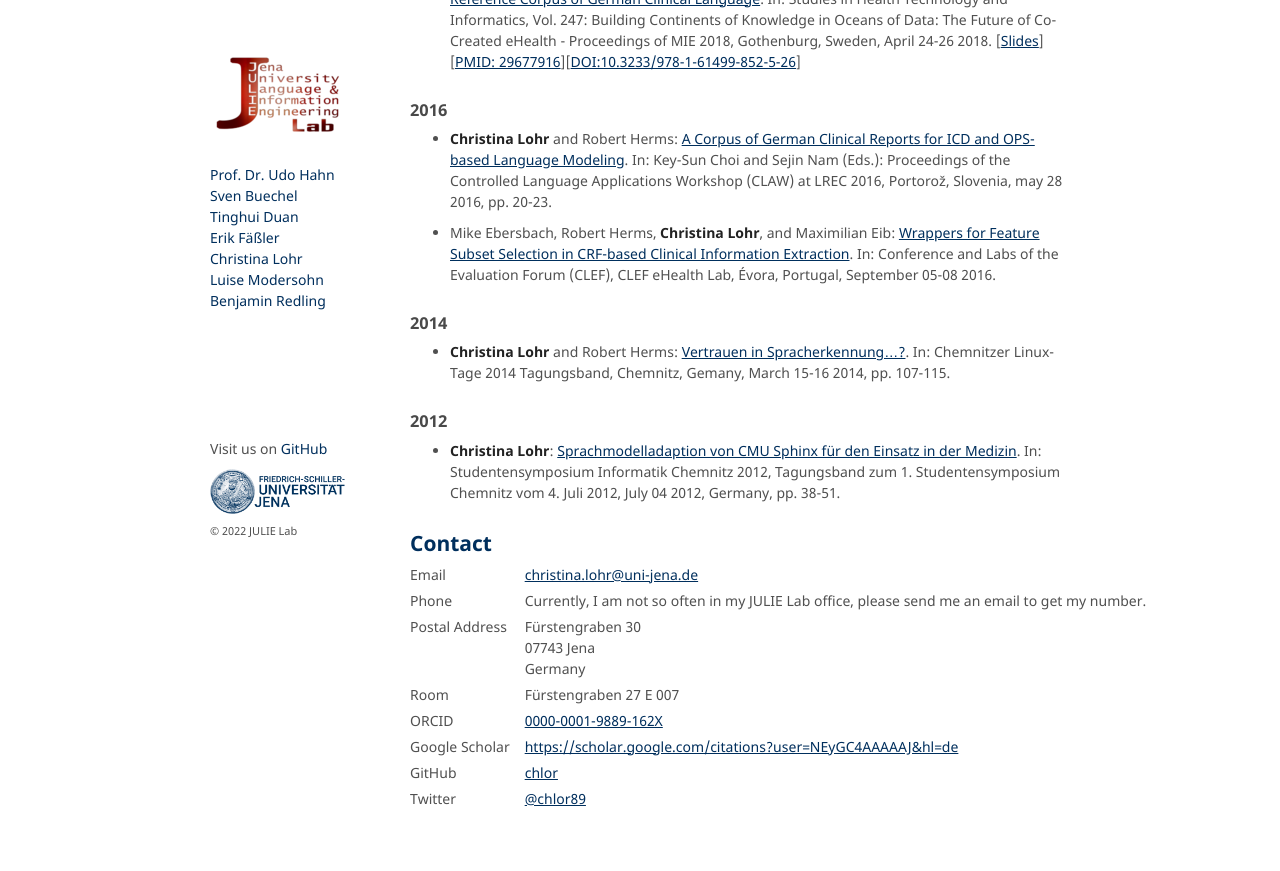
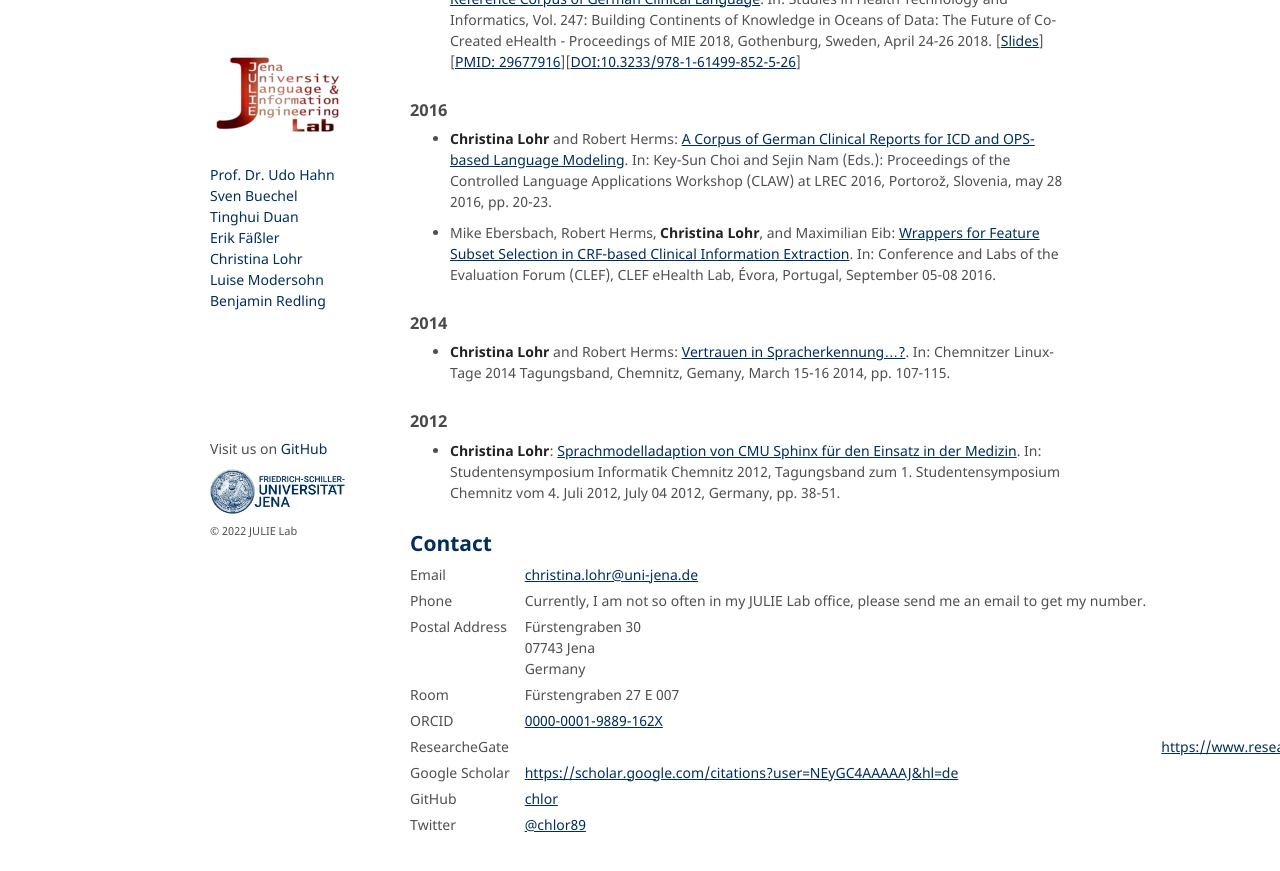
Before and after one commit to JULIELab/JULIELab.github.io, a Jekyll site: the page built from Staff/Lohr/index.md, in a window 1280 px wide and 900 px high, scrolled down 2412 px. Shown: the top 871 px of the window. Built offline with Jekyll 4.4.1, drawn with Linux system fonts in a browser that asks for light colours; our own code applies the rules of GitHub Pages for plain Markdown files.

Commit message:
Update index.md

```diff
--- a/Staff/Lohr/index.md
+++ b/Staff/Lohr/index.md
@@ -87,6 +87,7 @@
 |Postal Address | Fürstengraben 30<br/> 07743 Jena<br/> Germany |
 |Room	| Fürstengraben 27 E 007 |
 |ORCID | [0000-0001-9889-162X](https://orcid.org/0000-0001-9889-162X) |
+|ResearcheGate|| [https://www.researchgate.net/profile/Christina-Lohr-2](https://www.researchgate.net/profile/Christina-Lohr-2) |
 |Google Scholar| [https://scholar.google.com/citations?user=NEyGC4AAAAAJ&hl=de](https://scholar.google.com/citations?user=NEyGC4AAAAAJ&hl=de)
 |GitHub | [chlor](https://github.com/chlor)|
 |Twitter | [@chlor89](https://twitter.com/chlor89) |
```
